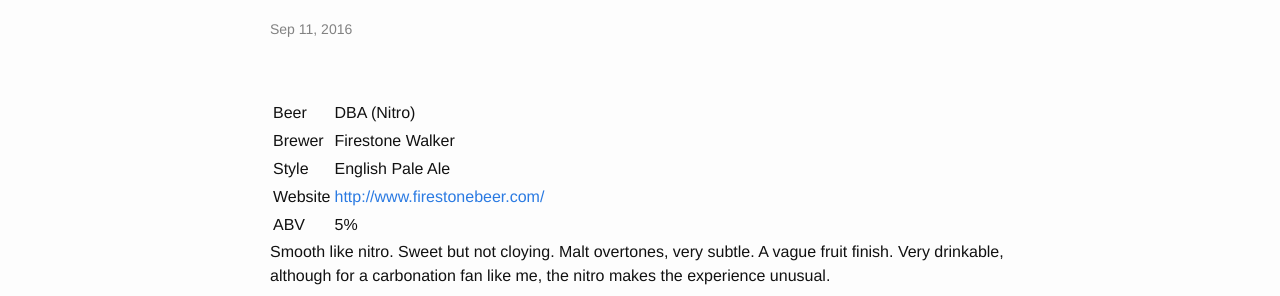
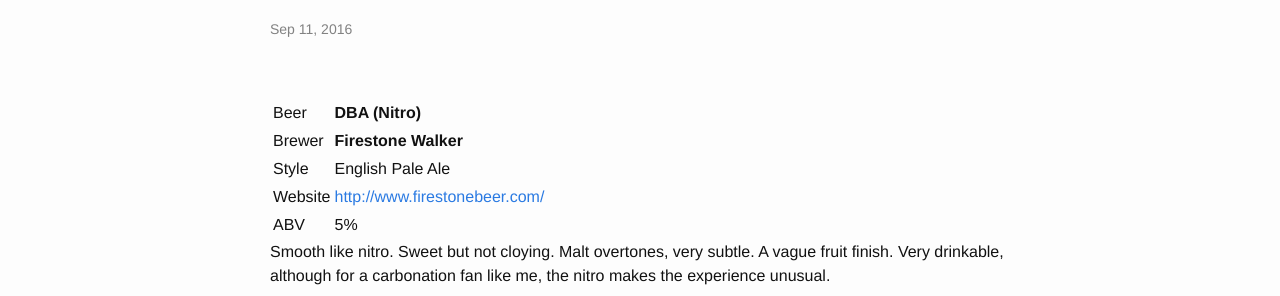
Before and after one commit to thejimnicholson/thejimnicholson.github.io, a Jekyll site: the page built from _posts/2016-09-11-firestone-walker-dba.markdown, in a window 1280 px wide. Shown: the part 419-715 px from the top of the page. Built offline with Jekyll 4.4.1, drawn with Linux system fonts in a browser that asks for light colours; Markdown is read by kramdown in place of the engine named in the settings.

```diff
--- a/_posts/2016-09-11-firestone-walker-dba.markdown
+++ b/_posts/2016-09-11-firestone-walker-dba.markdown
@@ -7,8 +7,8 @@ categories: [CA,English Pale Ale]
 
 |         |                                 |
 |---------|---------------------------------|
-| Beer    | DBA (Nitro)                     |
-| Brewer  | Firestone Walker                |
+| Beer    | __DBA (Nitro)__                 |
+| Brewer  | __Firestone Walker__            |
 | Style   | English Pale Ale                |
 | Website | <http://www.firestonebeer.com/> |
 | ABV     | 5%                              |
```
